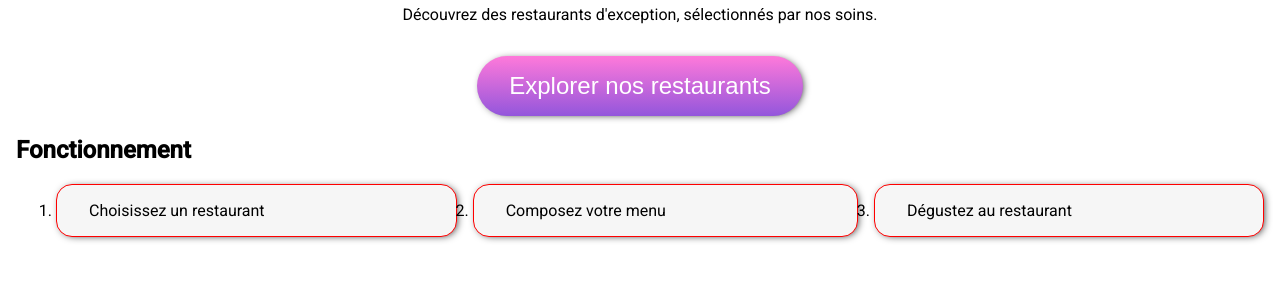
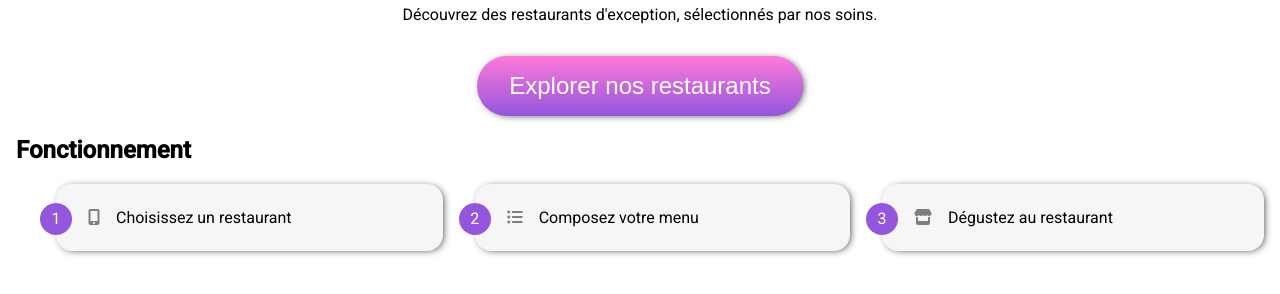
Before and after one commit to Deadsmocker/Ohmyfood, a website: page index.html in a window 1280 px wide. Shown: the part 304-598 px from the top of the page. Drawn offline with Linux system fonts and the light colour scheme; a web font is replaced by a local one.

Commit message:
counters

```diff
--- a/index.html
+++ b/index.html
@@ -30,9 +30,9 @@
         <section class="tuto">
             <h2>Fonctionnement</h2>
             <ol>
-                <li>Choisissez un restaurant</li>
-                <li>Composez votre menu</li>
-                <li>Dégustez au restaurant</li>
+                <li><i class="fas fa-mobile-alt"></i>Choisissez un restaurant</li>
+                <li><i class="fas fa-list-ul"></i>Composez votre menu</li>
+                <li><i class="fas fa-store"></i>Dégustez au restaurant</li>
             </ol>
         </section>
     </main>
--- a/sass/layout/explorer.scss
+++ b/sass/layout/explorer.scss
@@ -1,4 +1,6 @@
 @use "../utils/box-shadow";
+@use "../utils/variables";
+
 
 .explorer {
     text-align: center;
@@ -15,7 +17,7 @@
         padding: 1rem 2rem;
         border: none;
         border-radius: 2rem;
-        background-image: linear-gradient(#FF79DA,#9356DC);
+        background-image: linear-gradient(variables.$bg-color-secondaire,variables.$bg-color-primaire);
         color: white;
         transition: all 250ms;
         margin-top: 1rem;
--- a/sass/layout/tuto.scss
+++ b/sass/layout/tuto.scss
@@ -1,24 +1,45 @@
 @use "../utils/box-shadow";
-@use "../utils/zoom.scss";
+@use "../utils/zoom";
+@use "../utils/variables";
+
 
 .tuto {
+    counter-reset: steps;
     & ol {
         display: flex;
-        flex-wrap: wrap;
-        gap: 1rem;
+        gap: 2rem;
         @media (max-width: 800px) {
             flex-direction: column;
         }
     }
     & li {
+        position: relative;
+        &::before {
+            content: counter(steps);
+            counter-increment: steps;
+            color: white;
+            background-color: variables.$bg-color-primaire;
+            width: 2 * variables.$tuto-bulles-height;
+            height: 2 * variables.$tuto-bulles-height;
+            display: grid;
+            place-items: center;
+            border-radius: 50%;
+            position: absolute;
+            bottom: variables.$tuto-bulles-height;
+            left: -1rem;
+        }
+        list-style-type: none;
         background-color: #f6f6f6;
-        padding: 1rem 2rem;
-        border: 1px solid red;
+        padding: 1.5rem 2rem;
         flex-grow: 1;
-        border-radius: 1rem;
+        border-radius: variables.$tuto-bulles-height;
         @include box-shadow.base-shadow;
         &:hover {
             @include zoom.zoom;
         }
+    & i.fas {
+        margin-right: variables.$tuto-bulles-height;
+        color: variables.$lightgrey;
+    }
     }
 }
--- /dev/null
+++ b/sass/utils/variables.scss
@@ -0,0 +1,5 @@
+$tuto-bulles-height: 1rem;
+$bg-color-primaire:#9356DC;
+$bg-color-secondaire:#FF79DA;
+$bg-color-tertiaire: #99E2D0;
+$lightgrey: #7e7e7e;
```
Also changed, not shown: style.css, 1 other file.
